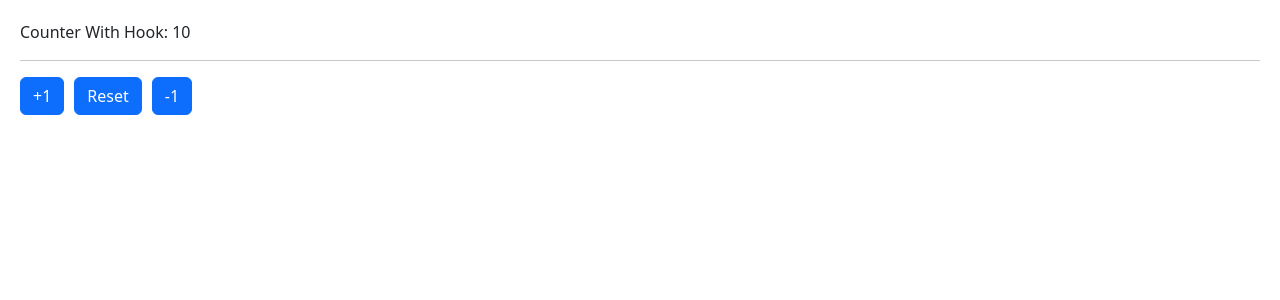
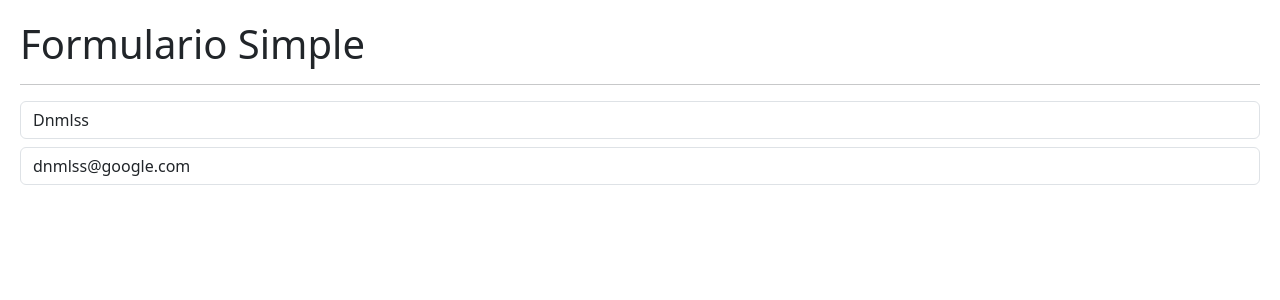
Before and after one commit to Dnmlss/Hooks-App, a React (Vite) app: page / in a window 1280 px wide. Shown: the top 300 px of the page. Built offline with nearby package versions, Linux system fonts and the light colour scheme.

Commit message:
SimpleForm

```diff
--- /dev/null
+++ b/src/02-useEffect/SimpleForm.jsx
@@ -0,0 +1,58 @@
+import { useEffect, useState } from 'react';
+
+export const SimpleForm = () => {
+	const [formState, setFormState] = useState({
+		username: 'Dnmlss',
+		email: 'dnmlss@google.com',
+	});
+
+	const { username, email } = formState;
+
+	// función que permite realizar el cambio de cualquier input
+	const onInputChange = ({ target }) => {
+		const { name, value } = target;
+
+		setFormState({
+			...formState,
+			[name]: value,
+		});
+	};
+
+	useEffect(() => {
+		console.log('useEffect called');
+	}, []);
+
+	useEffect(() => {
+		console.log('formState changed!');
+	}, [formState]);
+
+	useEffect(() => {
+		console.log('email changed!');
+	}, [email]);
+
+	return (
+		<>
+			<h1>Formulario Simple</h1>
+			<hr />
+			<input
+				type='text'
+				className='form-control'
+				placeholder='Username'
+				name='username'
+				value={username}
+				onChange={onInputChange}
+			/>
+
+			<input
+				type='email'
+				className='form-control mt-2'
+				placeholder='diego@nmlss.com'
+				name='email'
+				value={email}
+				onChange={onInputChange}
+			/>
+		</>
+	);
+};
+
+// Al colocar en el useEffect como dependencia un array vacío, significa que el useEffect se dispara una unica vez cuando el componente es montado (renderizado)
--- a/src/main.jsx
+++ b/src/main.jsx
@@ -2,12 +2,13 @@
 import ReactDOM from 'react-dom/client';
 // import { HooksApp } from './HooksApp';
 // import { CounterApp } from './01-useState/CounterApp';
-import { CounterWithCustomHooks } from './01-useState/CounterWithCustomHook';
+// import { CounterWithCustomHooks } from './01-useState/CounterWithCustomHook';
+import { SimpleForm } from './02-useEffect/SimpleForm';
 
 import './index.css';
 
 ReactDOM.createRoot(document.getElementById('root')).render(
-	<React.StrictMode>
-		<CounterWithCustomHooks />
-	</React.StrictMode>
+	//<React.StrictMode>
+	<SimpleForm />
+	//</React.StrictMode>
 );
```
